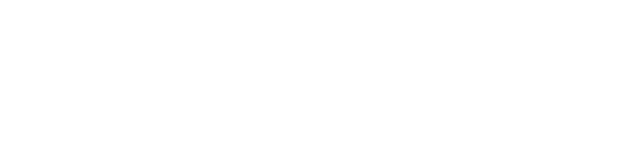
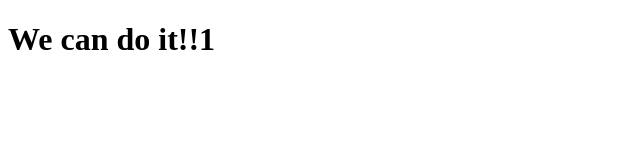
Before and after one commit to chelskeeley/git-it-girl, a plain HTML site: page index.html in a window 1280 px wide. Shown: the whole page, without its empty margins (0-640 px from the left). Drawn offline with Linux system fonts and the light colour scheme.

Commit message:
Updated README, added header

```diff
--- a/index.html
+++ b/index.html
@@ -6,5 +6,7 @@
     <meta name="viewport" content="width=device-width, initial-scale=1.0" />
     <title>Git it!!</title>
   </head>
-  <body></body>
+  <body>
+    <h1>We can do it!!1</h1>
+  </body>
 </html>
```
Also changed, not shown: 1 other file.
